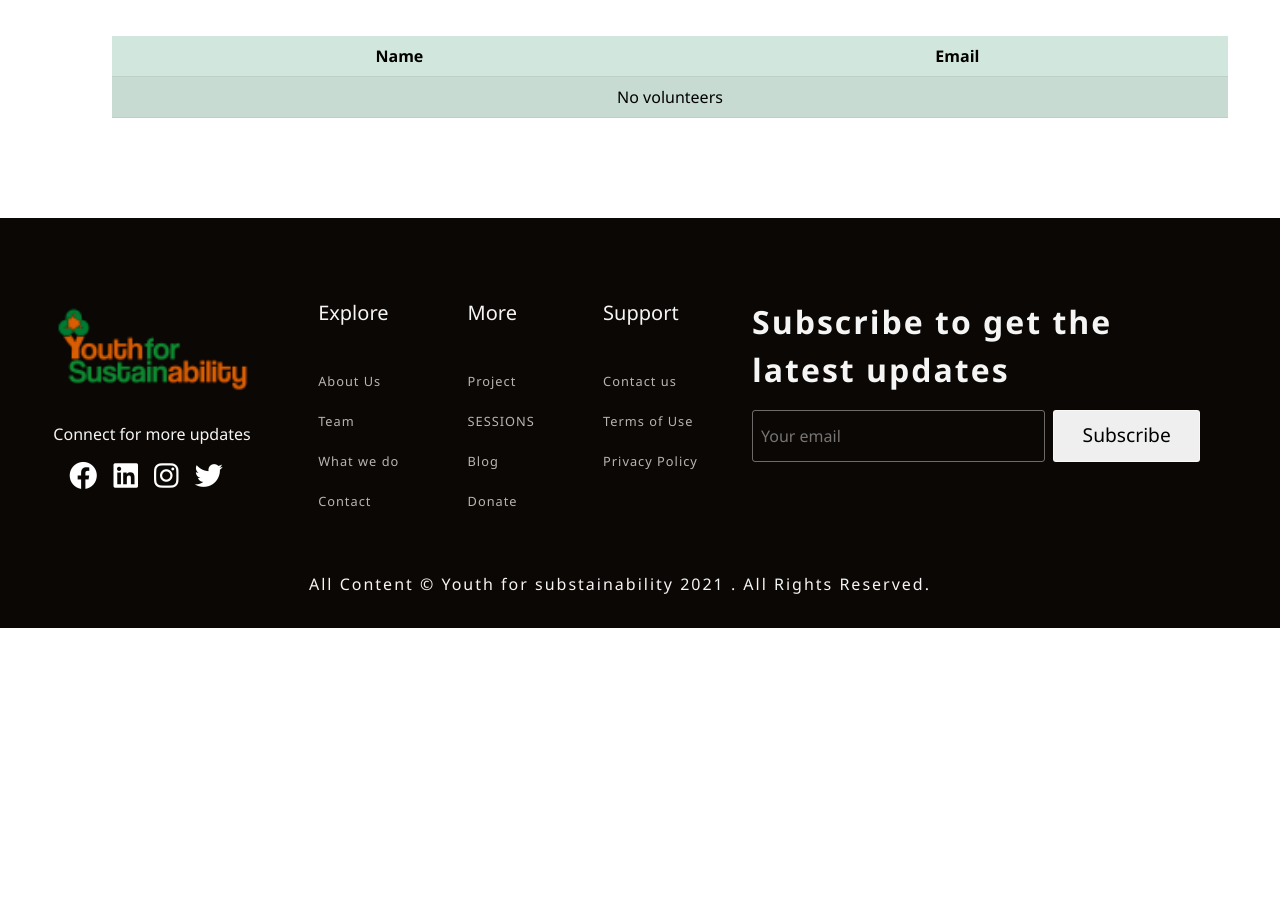
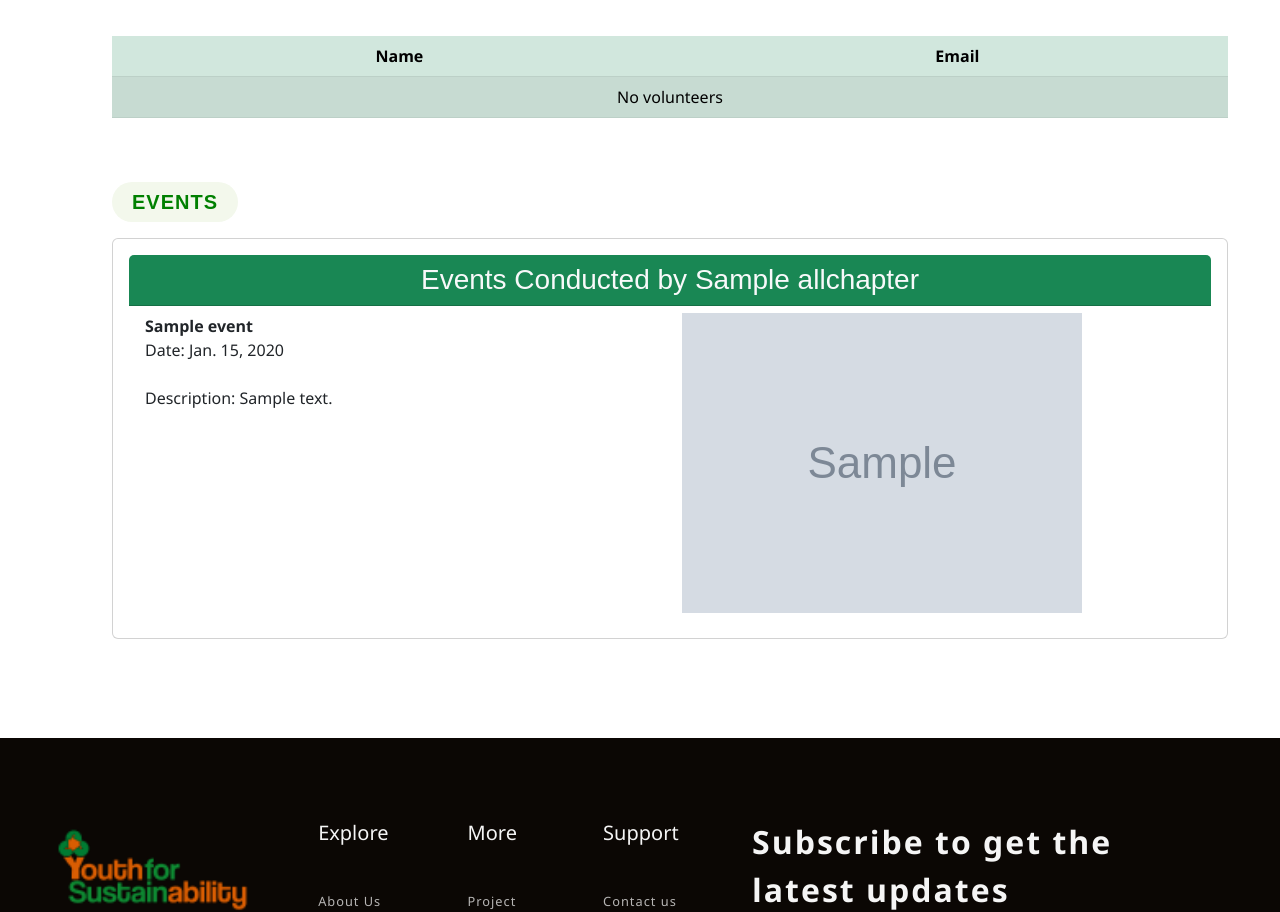
Before and after one commit to narayan071/yfs3, a Django app: page /chapters/chapter/1/ in a window 1280 px wide. Shown: the part 693-1605 px from the top of the page. Before the commit the page ends 1321 px from the top, so only its background shows below. Run offline with Django 4.2, Linux system fonts and the light colour scheme; tables that the repository leaves empty hold one stand-in row (values such as "Sample post"); grey boxes marked "Sample" are stand-in pictures; some libraries are stand-ins or nearby versions.

Commit message:
chapter details complete

```diff
--- a/chapters/admin.py
+++ b/chapters/admin.py
@@ -1,7 +1,8 @@
 from django.contrib import admin
-from .models import NewChapterApplication, JoinChapterApplication
+from .models import NewChapterApplication, JoinChapterApplication, Event
 # Register your models here.
 
 
 admin.site.register(NewChapterApplication)
 admin.site.register(JoinChapterApplication)
+admin.site.register(Event)
--- a/chapters/views.py
+++ b/chapters/views.py
@@ -1,7 +1,7 @@
 from django.shortcuts import render,redirect,get_object_or_404
 from .forms import NewChapterForm, JoinChapterForm
 from django.contrib import messages
-from .models import AllChapter, NewChapterApplication, JoinChapterApplication
+from .models import AllChapter, NewChapterApplication, JoinChapterApplication, Event
 from django.core.exceptions import ObjectDoesNotExist
 
 
@@ -99,13 +99,14 @@ def chapterdetails(request, chapter_id):
     core_team_members = JoinChapterApplication.objects.filter(institution_name=chapter.institution_name, is_core=True)
     volunteers = JoinChapterApplication.objects.filter(institution_name=chapter.institution_name, is_volunteer=True)
 
-    print("core_team_members of chapter", chapter, "are \n", core_team_members)
+    events = Event.objects.filter(chapter=chapter)
 
     context = {
         "pname": "Chapter Details",
         "chapter": chapter,
         "core_team_members": core_team_members,
         "volunteers": volunteers,
+        "events": events,
     }
 
     return render(request, 'chapters/chapterdetails.html', context)
--- a/templates/chapters/chapterdetails.html
+++ b/templates/chapters/chapterdetails.html
@@ -24,7 +24,7 @@
     </div>
 
 
-  <h3 class="title my-4">Core Team Members</h3>
+  <h3 class="title my-4" data-aos="flip-up">Core Team Members</h3>
   <table class="table table-success table-striped mx-auto" data-aos="fade-up">
     <thead class="bg-success text-white">
       <tr class="text-center">
@@ -46,7 +46,7 @@
     </tbody>
   </table>
 
-  <h3 class="title my-4">Volunteers</h3>
+  <h3 class="title my-4" data-aos="flip-up">Volunteers</h3>
   <table class="table table-success table-striped mx-auto my-3" data-aos="fade-up">
     <thead class="bg-success text-white">
       <tr class="text-center">
@@ -68,6 +68,35 @@
     </tbody>
   </table>
 
+  <section id="events">
+    <h2 class="title mt-5" data-aos="flip-up">EVENTS</h2>
+    <div class="card mt-3" data-aos="zoom-in">
+        <div class="card-body">
+          <h3 class="card-header bg-success text-light text-center">Events Conducted by {{ chapter.institution_name }}</h3>
+          <ul class="list-group list-group-flush">
+            {% for event in events %}
+              <li class="list-group-item">
+                <div class="row">
+                    <div class="col-md-6">
+                        <strong>{{ event.name }}</strong><br>
+                        Date: {{ event.date }}<br><br>
+                        Description: {{ event.description }}<br>
+                    </div>
+                    <div class="col-md-6">
+                        {% if event.image %}
+                          <img src="{{ event.image.url }}" alt="{{ event.name }}" class="img-fluid">
+                        {% endif %}
+                    </div>
+                </div>
+              </li>
+            {% empty %}
+              <li class="list-group-item">No events conducted yet.</li>
+            {% endfor %}
+          </ul>
+        </div>
+      </div>
+  </section>
+
 </div>
 
 {% endblock %}
```
Also changed, not shown: carbonfp/forms.py (+7 -0 lines), templates/carbonfp/calculator.html (+12 -7 lines), templates/carbonfp/result.html (+15 -8 lines), templates/chapters/index.html (+4 -4 lines), chapters/migrations/0007_event.py (added), media/event_images/Screenshot_2023-09-02_114413.png (added), static/event/Screenshot 2023-09-02 114413.png (added).
